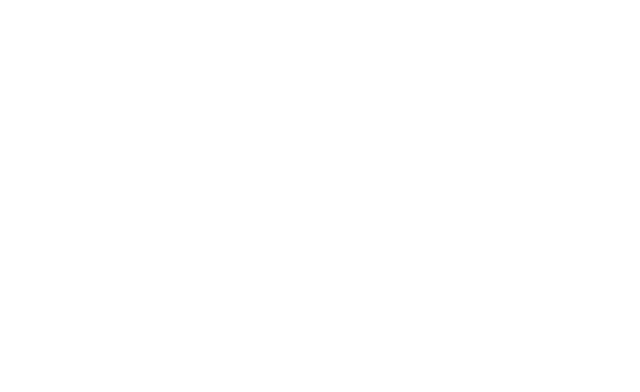
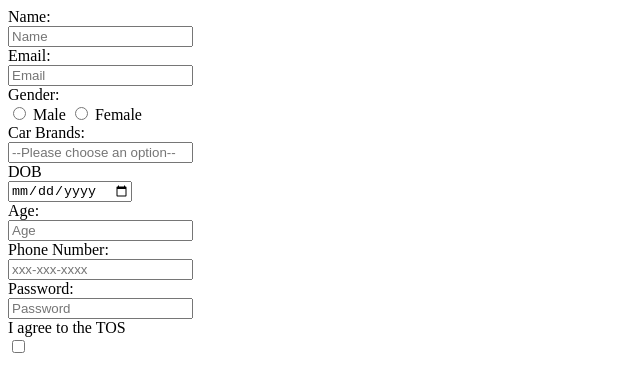
Before and after one commit to acciojob/signup-form-car-Gaurav7867, a website: page main.html in a window 1280 px wide. Shown: the whole page, without its empty margins (0-640 px from the left). Drawn offline with Linux system fonts and the light colour scheme.

Commit message:
created a submission

```diff
--- a/main.html
+++ b/main.html
@@ -8,6 +8,30 @@
 
 <body>
 	<!-- the entire body must be written by student -->
+	<form method="post">
+		<label for="name">Name:</label><br>
+		<input type="text" id="name" placeholder="Name" required><br>
+		<label for="email">Email:</label><br>
+		<input type="email" id="email" placeholder="Email" required><br>
+		<label for="gender">Gender:</label><br>
+	 <input type="radio" id="gender_m" name="gender" value="gender_m">
+    <label for="gender_m">Male</label>
+    <input type="radio" id="gender_f" name="gender" value="gender_f" />
+    <label for="gender_f">Female</label><br>
+		<label for="cars">Car Brands:</label><br>
+		<input type="select" id="cars" placeholder="--Please choose an option--" required><br>
+			<label for="dob">DOB</label><br>
+		<input type="date" id="dob" required><br>
+	<label for="age">Age:</label><br>
+		<input type="number" id="age" placeholder="Age" required><br>
+	<label for="tel">Phone Number:</label><br>
+		<input type="tel" id="tel" placeholder="xxx-xxx-xxxx" required><br>
+	<label for="password">Password:</label><br>
+		<input type="password" id="password" placeholder="Password" required><br>
+	<label for="tos">I agree to the TOS</label><br>
+		<input type="checkbox" id="tos"  required><br>
+
+	</form>
     <script type="text/javascript" src="./script.js">
 </script>
 
```
